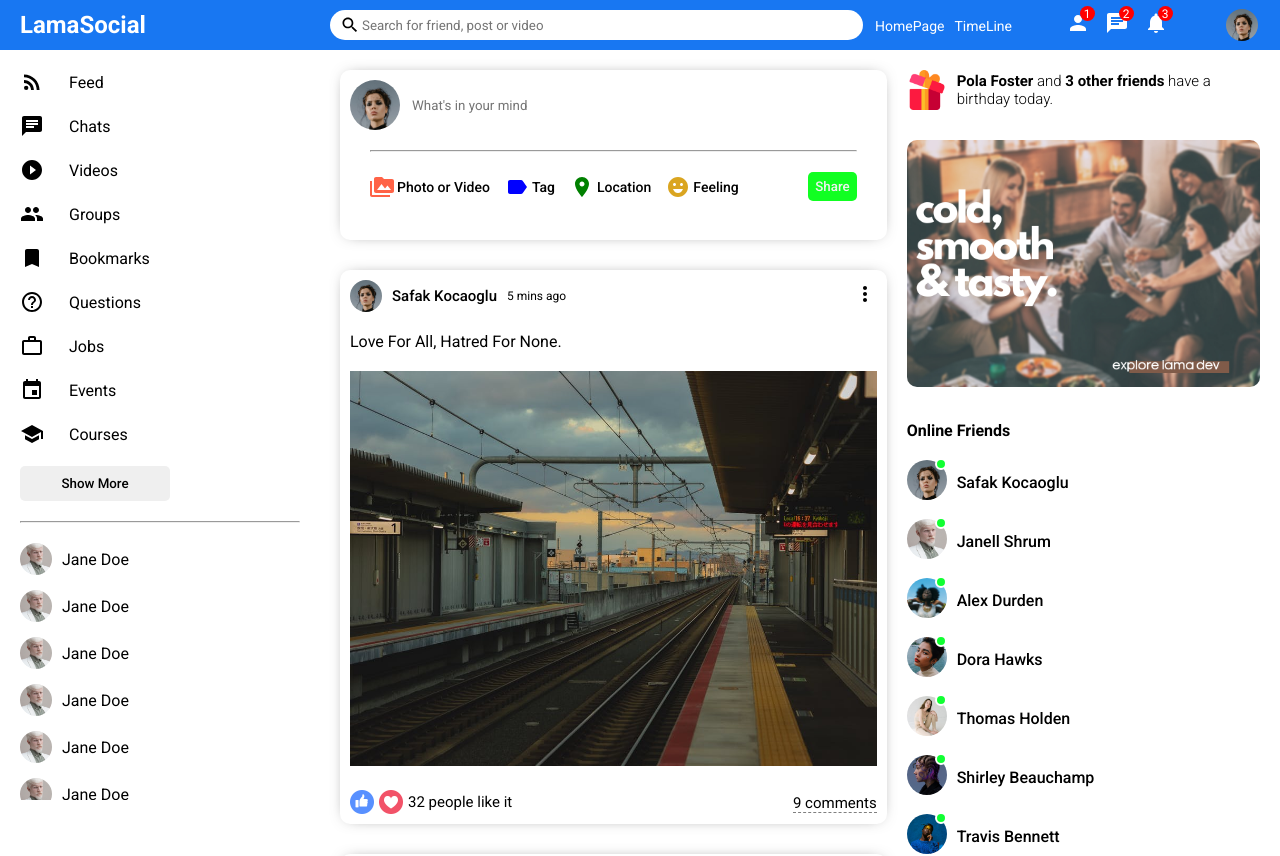
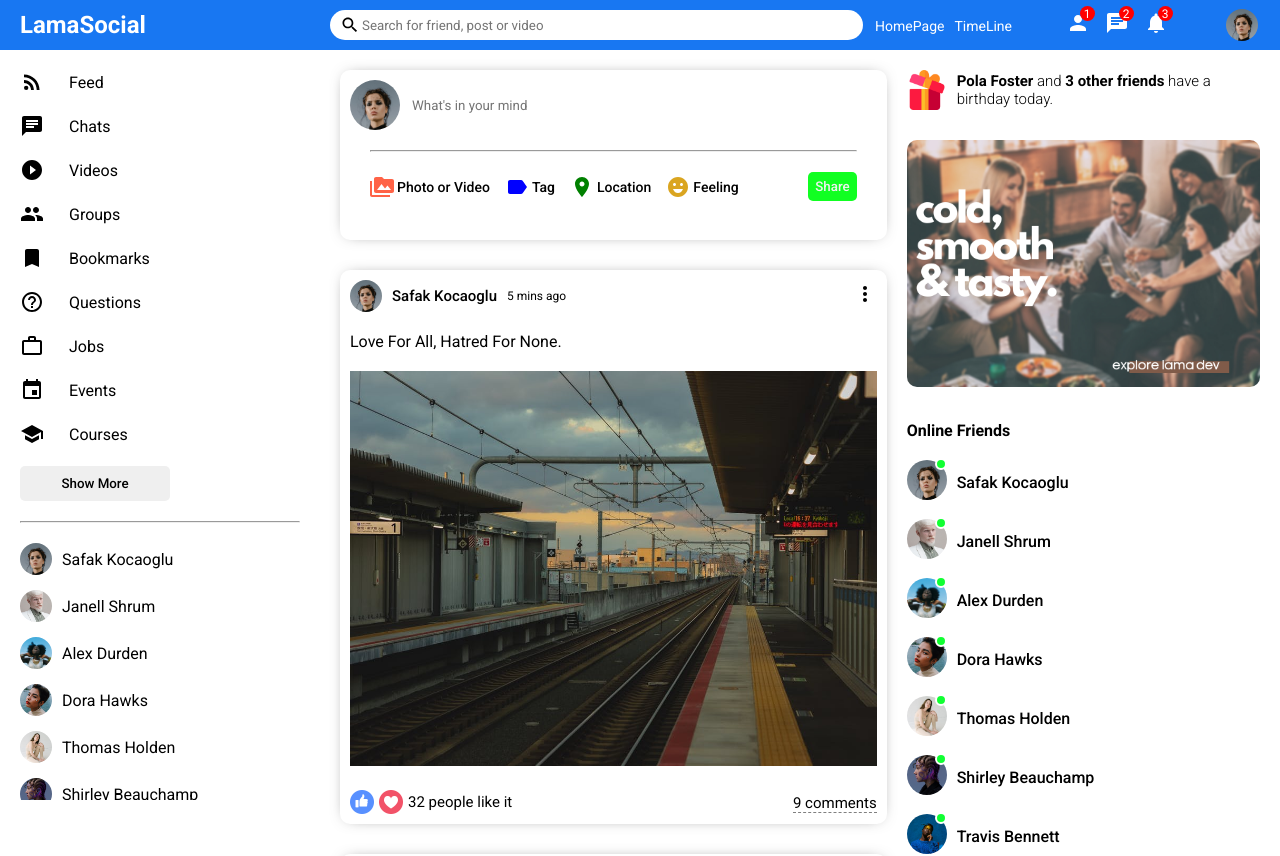
Before and after one commit to Giovanni-Boris/Proyects-React, a React (Create React App) app in the folder chatRealTime/react-social/: page / in a window 1280 px wide. Shown: the top 856 px of the page. Built offline with nearby package versions, Linux system fonts and the light colour scheme.

Commit message:
Conponent sidebar with new componenets because for a better strucutur of components

```diff
--- /dev/null
+++ b/chatRealTime/react-social/src/components/closeFriend/CloseFriend.js
@@ -0,0 +1,11 @@
+import './closeFriend.css'
+const CloseFriend = ({user}) => {
+	return (
+		<li className="sidebarFriend">
+			<img className="sidebarFriendImg" src={user.profilePicture} alt=""/>
+			<span className="sidebarFriendName">{user.username}</span>
+		</li>
+	)
+}
+
+export default CloseFriend;
--- /dev/null
+++ b/chatRealTime/react-social/src/components/closeFriend/closeFriend.css
@@ -0,0 +1,12 @@
+ .sidebarFriend{
+	display: flex;
+	align-items: center;
+	margin-bottom: 15px;
+}
+.sidebarFriendImg{
+	width: 32px;
+	height: 32px;
+	border-radius: 50%;
+	object-fit: cover;
+	margin-right: 10px;
+}
--- a/chatRealTime/react-social/src/components/sidebar/Sidebar.js
+++ b/chatRealTime/react-social/src/components/sidebar/Sidebar.js
@@ -8,8 +8,9 @@ import HelpOutlineIcon from '@mui/icons-material/HelpOutline';
 import WorkOutlineIcon from '@mui/icons-material/WorkOutline';
 import EventIcon from '@mui/icons-material/Event';
 import SchoolIcon from '@mui/icons-material/School';
-import SidebarListItem from './SidebarListItem'
-
+import SidebarListItem from '../sidebarListItem/SidebarListItem'
+import{ Users } from "../../dummyData";
+import CloseFriend from "../closeFriend/CloseFriend";
 const listOptions = [
 	{icon:RssFeedIcon, name:"Feed"},
 	{icon:ChatIcon, name:"Chats"},
@@ -36,30 +37,13 @@ const Sidebar = () => {
 				<button className="sidebarButton">Show More</button>
 				<hr className="sidebarHr"/>
 				<ul className="sidebarFriendList">
-					<li className="sidebarFriend">
-						<img className="sidebarFriendImg" src="/assets/person/2.jpeg" alt=""/>
-						<span className="sidebarFriendName">Jane Doe</span>
-					</li>
-					<li className="sidebarFriend">
-						<img className="sidebarFriendImg" src="/assets/person/2.jpeg" alt=""/>
-						<span className="sidebarFriendName">Jane Doe</span>
-					</li>
-					<li className="sidebarFriend">
-						<img className="sidebarFriendImg" src="/assets/person/2.jpeg" alt=""/>
-						<span className="sidebarFriendName">Jane Doe</span>
-					</li>
-					<li className="sidebarFriend">
-						<img className="sidebarFriendImg" src="/assets/person/2.jpeg" alt=""/>
-						<span className="sidebarFriendName">Jane Doe</span>
-					</li>
-					<li className="sidebarFriend">
-						<img className="sidebarFriendImg" src="/assets/person/2.jpeg" alt=""/>
-						<span className="sidebarFriendName">Jane Doe</span>
-					</li>
-					<li className="sidebarFriend">
-						<img className="sidebarFriendImg" src="/assets/person/2.jpeg" alt=""/>
-						<span className="sidebarFriendName">Jane Doe</span>
-					</li>
+					{Users.map(el=>(
+						<CloseFriend
+							key={el.id}
+							user={el}
+						/>
+					))}
+
 				</ul>
 			</div>
 		</div>
--- a/chatRealTime/react-social/src/components/sidebar/sidebar.css
+++ b/chatRealTime/react-social/src/components/sidebar/sidebar.css
@@ -25,15 +25,6 @@
 	margin: 0;
 	list-style: none;
 }
-
-.sidebarListItem{
-	display: flex;
-	align-items: center;
-	margin-bottom: 20px;
-}
-.sidebarIcon{
-	margin-right: 25px;
-}
 .sidebarButton{
 	width: 150px;
 	border: none;
@@ -51,16 +42,3 @@
 	margin: 0;
 	list-style: none;
 }
-
-.sidebarFriend{
-	display: flex;
-	align-items: center;
-	margin-bottom: 15px;
-}
-.sidebarFriendImg{
-	width: 32px;
-	height: 32px;
-	border-radius: 50%;
-	object-fit: cover;
-	margin-right: 10px;
-}
--- a/chatRealTime/react-social/src/components/sidebar/SidebarListItem.js
+++ b/chatRealTime/react-social/src/components/sidebarListItem/SidebarListItem.js
@@ -1,4 +1,4 @@
-
+import "./sidebarListItem.css";
 const SidebarListItem = ({Icon, options}) => {
 	return (
 		<li className="sidebarListItem">
--- /dev/null
+++ b/chatRealTime/react-social/src/components/sidebarListItem/sidebarListItem.css
@@ -0,0 +1,8 @@
+.sidebarListItem{
+	display: flex;
+	align-items: center;
+	margin-bottom: 20px;
+}
+.sidebarIcon{
+	margin-right: 25px;
+}
```
